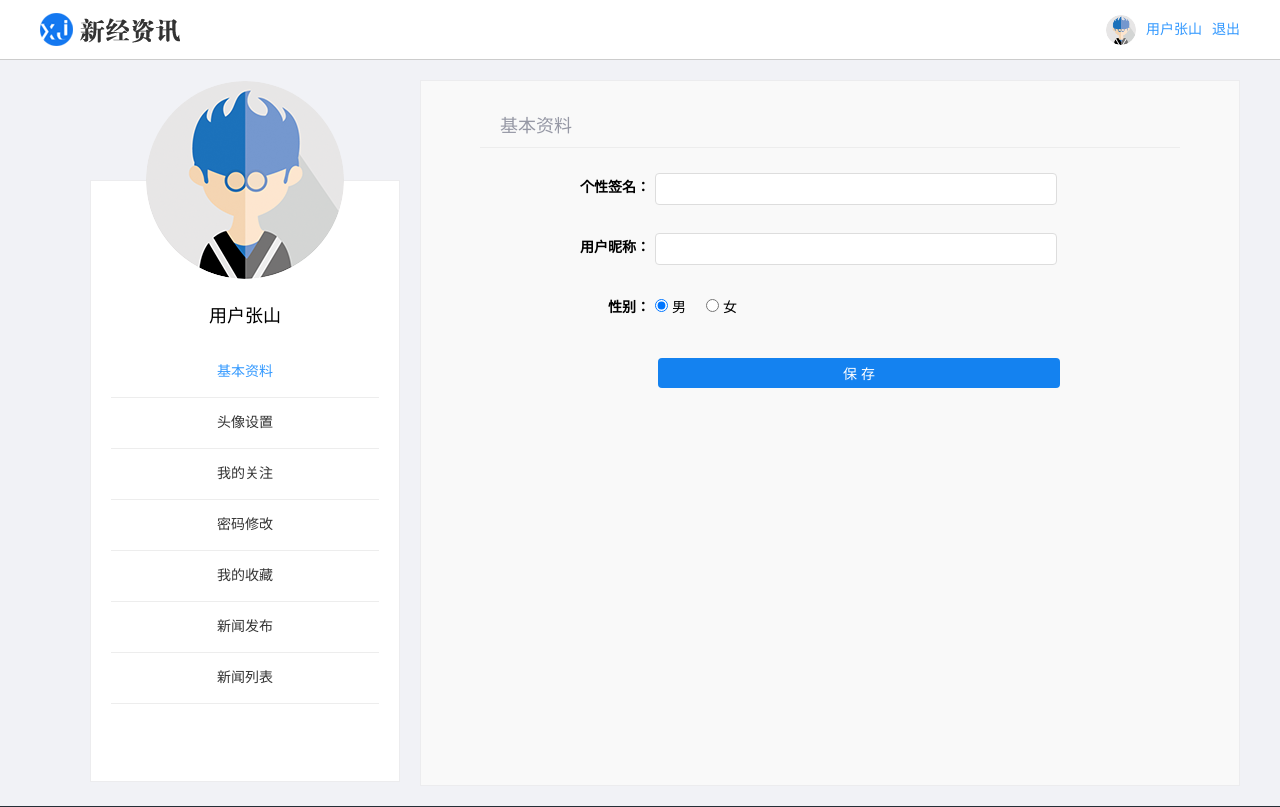
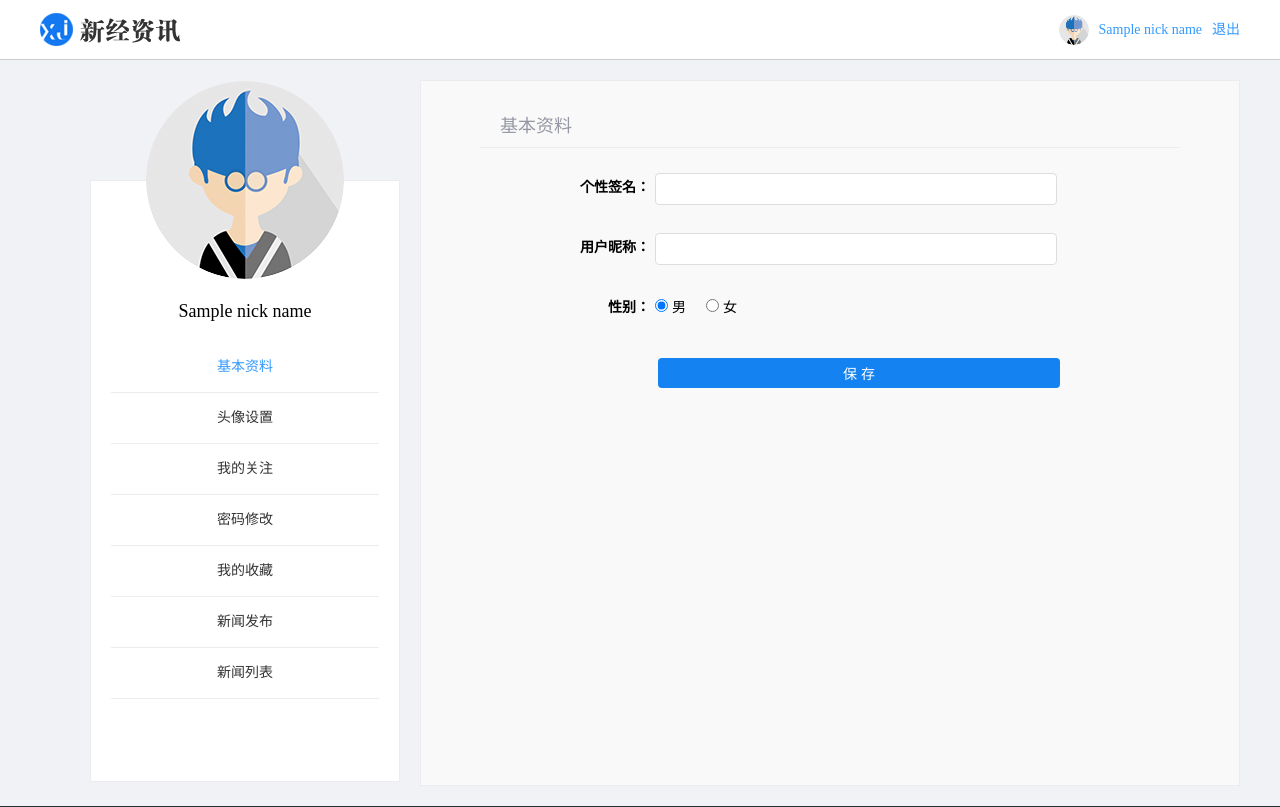
Before and after one commit to dong138/xinjingzixun_2020, a Flask app: template templates/user.html in a window 1280 px wide. Shown: the top 807 px of the page. Run offline with Flask 2, Linux system fonts and the light colour scheme; the template is opened without the code that fills it: most values are stand-ins (such as "Sample title", 1, 10 or a date in 2020).

Commit message:
debug-1:用户中心页面不显示登录用户昵称的问题

```diff
--- a/templates/user.html
+++ b/templates/user.html
@@ -15,8 +15,8 @@
 			<a href="#" class="logo fl"><img src="/static/index/images/logo.png" alt="logo"></a>
 			<div class="user_login fr" style="display: block;">
 				<img src="/static/index/images/user_pic.png" class="lgin_pic">
-				<a href="#">用户张山</a>
-				<a href="#">退出</a>
+				<a href="{{ url_for('user_blu.user_center') }}">{{ nick_name }}</a>
+				<a href="{{ url_for('passport_blu.logout') }}">退出</a>
 			</div>
 		</div>
 	</div>
@@ -26,7 +26,7 @@
 			<div class="user_center_pic">
 				<img src="/static/index/images/user_pic.png" alt="用户图片">
 			</div>
-			<div class="user_center_name">用户张山</div>
+			<div class="user_center_name">{{ nick_name }}</div>
 
 			<ul class="option_list">
 				<li class="active"><a href="/user/user_base_info" target="main_frame">基本资料</a></li>
--- a/views/user.py
+++ b/views/user.py
@@ -80,7 +80,8 @@ def follow():
 
 @user_blu.route("/user/center")
 def user_center():
-    return render_template("user.html")
+    nick_name = session.get("nick_name")
+    return render_template("user.html", nick_name=nick_name)
 
 
 @user_blu.route("/user/user_base_info")
```
